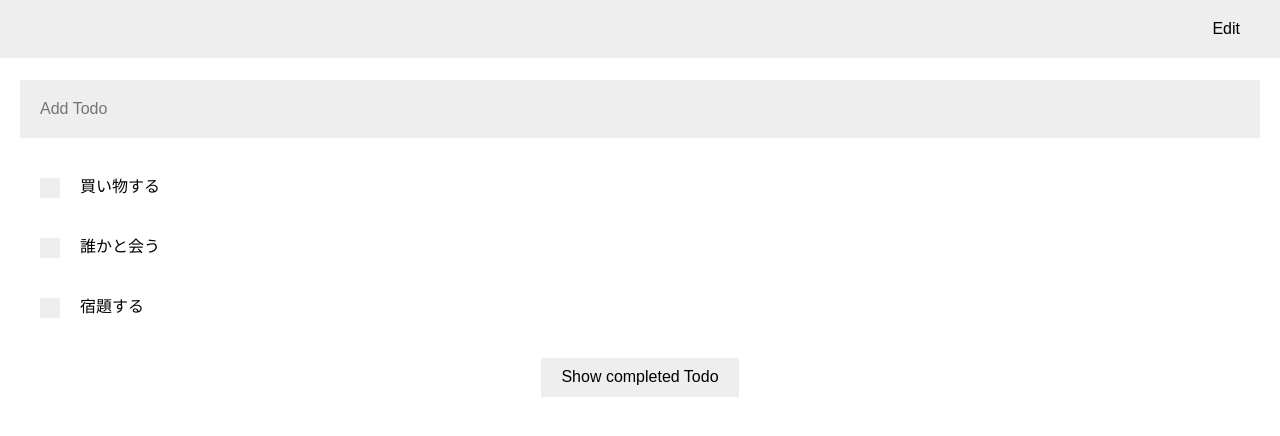
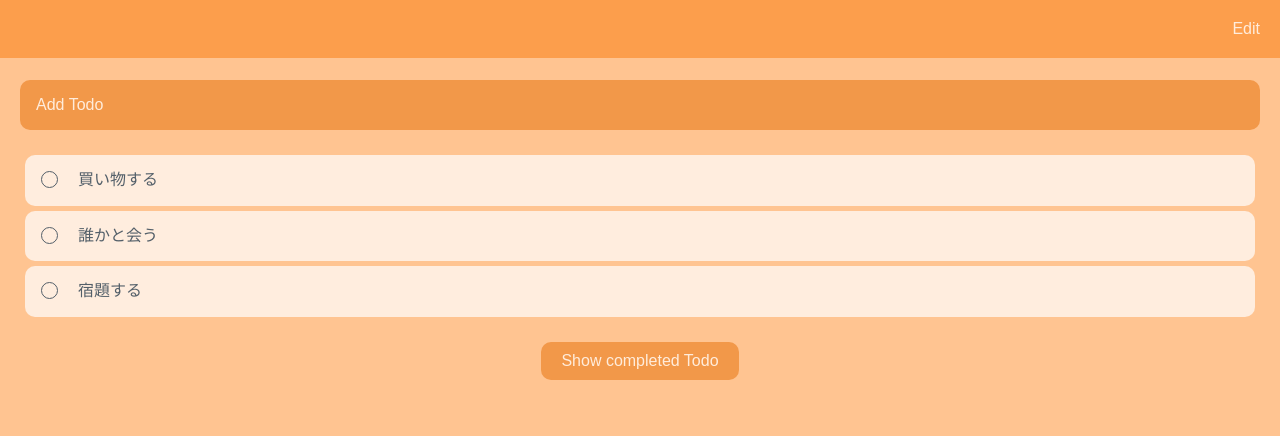
Before and after one commit to p-design/todo, a plain HTML site: page index.html in a window 1280 px wide. Drawn offline with nearby package versions, Linux system fonts and the light colour scheme.

Commit message:
CSSかなりいじったよ

```diff
--- a/index.html
+++ b/index.html
@@ -36,7 +36,7 @@
       </div>
       <div id="footer" v-show="selectMode">
         <div class="button" @click="editSelected" :class="editButtonClassName">Edit</div>
-        <div class="button" @click="doneSelected" :class="doneButtonClassName">Done</div>
+        <div class="button" @click="doneSelected" :class="doneButtonClassName">Complete</div>
         <div class="button" @click="deleteSelected" :class="deleteButtonClassName">Delete</div>
       </div>
     </div>
--- a/style/list.css
+++ b/style/list.css
@@ -4,33 +4,44 @@
 
 .list .item {
   display: flex;
-  padding: 20px;
+  padding: 16px;
+  margin: 5px;
+  background-color: #FFEDDE;
+  border-radius:10px;
 }
 
 .list .item .check {
-  height: 20px;
-  width: 20px;
-  background: #eee;
+  height: 15px;
+  width: 15px;
   margin-right: 20px;
+  border: solid #535F69 1px;
+  border-radius: 50%;
 }
 
 .list .item.done .check {
-  background: #e99;
+  background: #E6842D;
+  border: none;
 }
 
 .list .item .select {
-  height: 20px;
-  width: 20px;
-  background: #eee;
+  height: 15px;
+  width: 15px;
   margin-right: 20px;
+  border-radius: 50%;
+  border: solid #535F69 1px;
+}
+
+.list .item .text{
+  color: #535F69;
 }
 
 .list .item.selected {
-  background-color: #eee;
+  background-color: #F7E1AD;
 }
 
 .list .item.selected .select {
-  background: #333;
+  background-color: #F7BA2D;
+  border:none;
 }
 
 .list .item.done .text {
--- a/style/main.css
+++ b/style/main.css
@@ -1,10 +1,12 @@
 #app {
   font-family: Arial, Helvetica, sans-serif;
+  background-color: #FFC491;
 }
 
 #main {
-  margin: 60px 0;
-  padding: 20px;
+  padding: 80px 20px;
+  min-height: 100vh;
+  box-sizing: border-box;
 }
 
 #header {
@@ -14,8 +16,9 @@
   box-sizing: border-box;
   display: flex;
   flex-direction: row-reverse;
-  background-color: #eee;
-  padding: 0 20px;
+  background-color: #FC9E4C;
+  color: #FFECDB;
+  /* padding: 0 20px; */
 }
 
 #header .button {
@@ -24,10 +27,16 @@
 
 .text-field {
   display: block;
-  padding: 20px;
+  padding: 16px;
   width: 100%;
-  background-color: #eee;
+  background-color: #F29849;
   border: none;
+  border-radius: 10px;
+  color: #FFECDB;
+}
+
+.text-field::placeholder{
+  color: #FFECDB;
 }
 
 .toggle-button-wrap {
@@ -36,8 +45,10 @@
 }
 
 .toggle-button {
-  background-color: #eee;
+  background-color: #F29849;
   padding: 10px 20px;
+  border-radius: 10px;
+  color: #FFECDB;
 }
 
 #footer {
@@ -46,18 +57,18 @@
   left: 0;
   width: 100%;
   box-sizing: border-box;
-  padding: 0 20px;
   display: flex;
   justify-content: space-around;
-  background: #eee;
+  background: #FC9E4C;
 }
 
 #footer .button {
   padding: 20px;
-  color: #bbb;
+  color: #ffecdb7a;
 }
 
 #footer .button.active {
   padding: 20px;
-  color: #000;
+  color: #FFECDB;
+
 }
```
